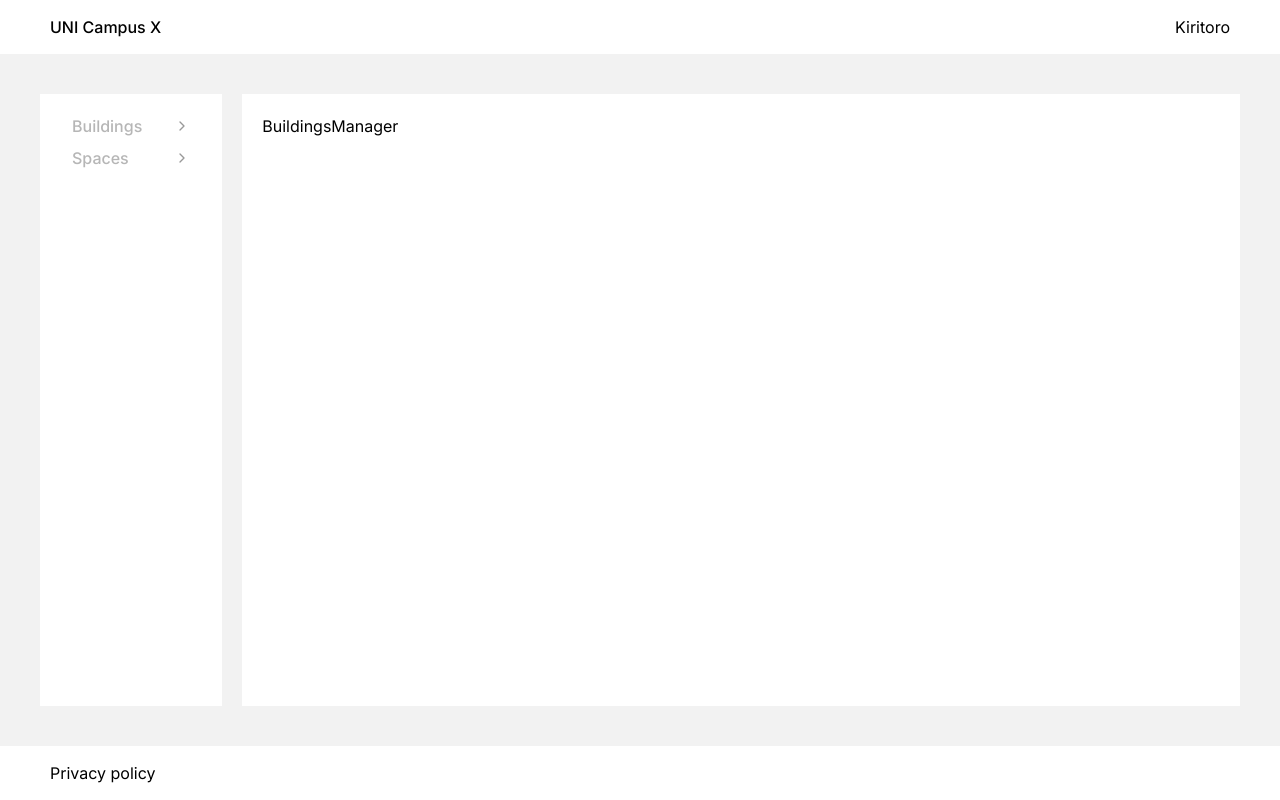
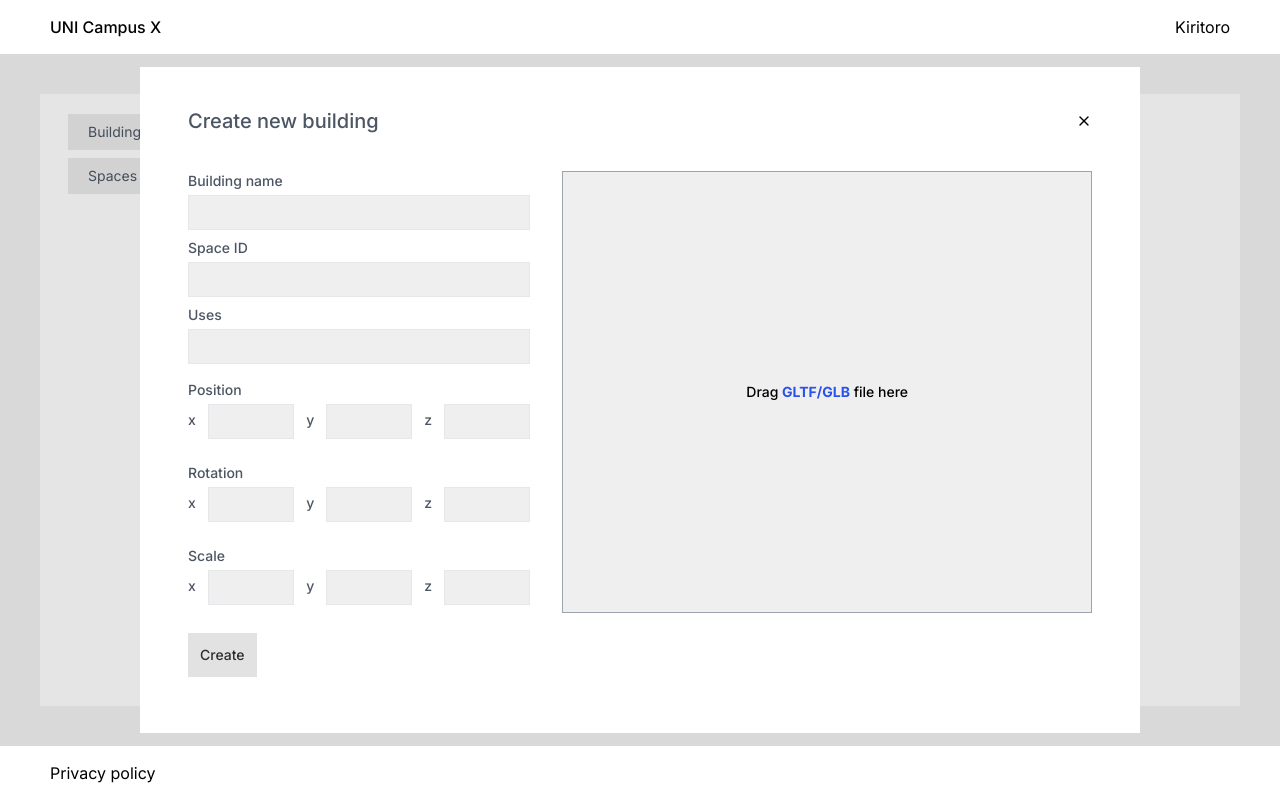
Before and after one commit to kiritoroo/uni-campus, a React (Vite) app: page /x/buildings in a window 1280 px wide. Built offline with nearby package versions, Linux system fonts and the light colour scheme.

Commit message:
Update create building form

```diff
--- a/package.json
+++ b/package.json
@@ -27,6 +27,7 @@
     "r3f-perf": "^7.1.2",
     "react": "^18.2.0",
     "react-dom": "^18.2.0",
+    "react-dropzone": "^14.2.3",
     "react-google-maps": "^9.4.5",
     "react-query": "^3.39.3",
     "react-router-dom": "^6.17.0",
--- /dev/null
+++ b/src/v3/admin/components/building/CreateForm.tsx
@@ -0,0 +1,56 @@
+import { FormInput } from "./FormInput";
+import DropModel from "./DropModel";
+
+const CreateForm = () => {
+  return (
+    <form>
+      <div className="grid grid-cols-5 gap-8">
+        <div className="col-span-2 space-y-2">
+          <FormInput label="Building name" />
+          <FormInput label="Space ID" />
+          <FormInput label="Uses" />
+          <div className="py-2">
+            <p className="block w-fit cursor-pointer pb-1 text-sm font-medium text-gray-600">
+              Position
+            </p>
+            <div className="flex items-center justify-start gap-3">
+              <FormInput label="x" dir="hoz" />
+              <FormInput label="y" dir="hoz" />
+              <FormInput label="z" dir="hoz" />
+            </div>
+          </div>
+          <div className="py-2">
+            <p className="block w-fit cursor-pointer pb-1 text-sm font-medium text-gray-600">
+              Rotation
+            </p>
+            <div className="flex items-center justify-start gap-3">
+              <FormInput label="x" dir="hoz" />
+              <FormInput label="y" dir="hoz" />
+              <FormInput label="z" dir="hoz" />
+            </div>
+          </div>
+          <div className="py-2">
+            <p className="block w-fit cursor-pointer pb-1 text-sm font-medium text-gray-600">
+              Scale
+            </p>
+            <div className="flex items-center justify-start gap-3">
+              <FormInput label="x" dir="hoz" />
+              <FormInput label="y" dir="hoz" />
+              <FormInput label="z" dir="hoz" />
+            </div>
+          </div>
+        </div>
+        <div className="col-span-3 h-full w-full grow">
+          <DropModel />
+        </div>
+      </div>
+      <div className="py-5">
+        <button type="button" className="w-fit bg-[#e2e2e2] p-3">
+          <p className="text-sm font-medium text-[#2C2B31]">Create</p>
+        </button>
+      </div>
+    </form>
+  );
+};
+
+export default CreateForm;
--- /dev/null
+++ b/src/v3/admin/components/building/CreateModal.tsx
@@ -0,0 +1,22 @@
+import { X } from "lucide-react";
+import CreateForm from "./CreateForm";
+
+const CreateModal = () => {
+  return (
+    <div className="absolute inset-0 flex items-center justify-center bg-black/10">
+      <div className="flex max-w-[1000px] flex-col items-center justify-center bg-white px-12 py-5">
+        <div className="flex w-full items-center justify-between">
+          <div className="py-5 text-xl font-medium text-gray-600">Create new building</div>
+          <button type="button">
+            <X className="h-4 w-4" />
+          </button>
+        </div>
+        <div className="py-4">
+          <CreateForm />
+        </div>
+      </div>
+    </div>
+  );
+};
+
+export default CreateModal;
--- /dev/null
+++ b/src/v3/admin/components/building/DropModel.tsx
@@ -0,0 +1,24 @@
+import { useDropzone } from "react-dropzone";
+
+const DropModel = () => {
+  const { getRootProps, getInputProps, isDragActive, fileRejections } = useDropzone({
+    maxFiles: 1,
+    accept: { "3d file formats": [".gltf", ".glb"] },
+  });
+
+  return (
+    <div
+      className="relative h-full w-full border border-gray-400 bg-[#EFEFEF] p-4"
+      {...getRootProps()}
+    >
+      <input {...getInputProps()} />
+      <div className="absolute inset-0 flex items-center justify-center">
+        <p className="text-sm font-medium">
+          Drag <strong className="text-[#2953E9]">GLTF/GLB</strong> file here
+        </p>
+      </div>
+    </div>
+  );
+};
+
+export default DropModel;
--- /dev/null
+++ b/src/v3/admin/components/building/FormInput.tsx
@@ -0,0 +1,41 @@
+import { cn } from "@Utils/common.utils";
+import React from "react";
+
+export interface InputProps extends React.InputHTMLAttributes<HTMLInputElement> {
+  label: string;
+  dir?: "hoz" | "vez";
+}
+
+export const FormInput = React.forwardRef<HTMLInputElement, InputProps>(
+  ({ dir = "vez", label, name, className, ...props }, ref) => {
+    const inputId = `el--input-${name}`;
+
+    return (
+      <div
+        className={cn("w-full", {
+          "flex items-center justify-start gap-3": dir === "hoz",
+        })}
+      >
+        <label
+          htmlFor={inputId}
+          className="block w-fit cursor-pointer pb-1 text-sm font-medium text-gray-600"
+        >
+          {label}
+        </label>
+
+        <input
+          className={cn(
+            "h-[35px] w-full border border-[#E5E7EA] bg-[#EFEFEF] px-5 text-[14px] font-medium text-gray-700 focus:outline-none focus:ring-2 focus:ring-gray-500/20",
+            className,
+          )}
+          ref={ref}
+          id={inputId}
+          name={name}
+          {...props}
+        />
+      </div>
+    );
+  },
+);
+
+FormInput.displayName = "UI/FormInput";
--- a/src/v3/admin/containers/Layout.tsx
+++ b/src/v3/admin/containers/Layout.tsx
@@ -7,7 +7,7 @@ const Layout = () => {
   return (
     <main className="flex h-screen w-screen flex-col items-center justify-center">
       <Header />
-      <div className="h-full w-full flex-1 bg-[#F2F2F2] p-10">
+      <div className="relative h-full w-full flex-1 bg-[#F2F2F2] p-10">
         <div className="flex h-full w-full items-center justify-start gap-5">
           <div className="h-full w-auto bg-[#ffffff] p-5">
             <Navbar />
--- a/src/v3/admin/containers/Navbar.tsx
+++ b/src/v3/admin/containers/Navbar.tsx
@@ -1,21 +1,29 @@
 import { ChevronRight } from "lucide-react";
 import { Link } from "react-router-dom";
 
+const NavItem = ({ label, href }: { label: string; href: string }) => {
+  return (
+    <div className="bg-[#EAEAEA] px-5 py-2">
+      <Link
+        to={href}
+        className="flex items-center justify-between text-gray-600 group-hover:text-[rgb(41,83,233)]"
+      >
+        <p className="text-sm font-normal">{label}</p>
+        <ChevronRight stroke="#999999" className="ml-10 h-3 w-3 group-hover:stroke-[#2953E9]" />
+      </Link>
+    </div>
+  );
+};
+
 const Navbar = () => {
   return (
-    <div className="px-3">
+    <div className="px-2">
       <ul className="space-y-2">
-        <li className="group flex items-center justify-between hover:cursor-pointer">
-          <Link to={"buildings"} className="font-medium text-[#B6B6B6] group-hover:text-[#2953E9]">
-            Buildings
-          </Link>
-          <ChevronRight stroke="#999999" className="ml-8 h-4 w-4 group-hover:stroke-[#2953E9]" />
+        <li className="group">
+          <NavItem label="Buildings" href="buildings" />
         </li>
-        <li className="group flex items-center justify-between hover:cursor-pointer">
-          <Link to={"spaces"} className="font-medium text-[#B6B6B6] hover:text-[#2953E9]">
-            Spaces
-          </Link>
-          <ChevronRight stroke="#999999" className="ml-8 h-4 w-4 group-hover:stroke-[#2953E9]" />
+        <li className="group">
+          <NavItem label="Spaces" href="spaces" />
         </li>
       </ul>
     </div>
--- a/src/v3/admin/screens/BuildingsManager.tsx
+++ b/src/v3/admin/screens/BuildingsManager.tsx
@@ -1,5 +1,15 @@
+import CreateModal from "../components/building/CreateModal";
+
 const BuildingsManager = () => {
-  return <div>BuildingsManager</div>;
+  return (
+    <section>
+      <button type="button" className="w-fit bg-[#e2e2e2] p-3">
+        <p className="text-sm font-medium text-[#2C2B31]">New Building</p>
+      </button>
+      <div className="p-5">All buildings</div>
+      <CreateModal />
+    </section>
+  );
 };
 
 export default BuildingsManager;
```
Also changed, not shown: 1 other file (tests, documents, lock files or other folders).
